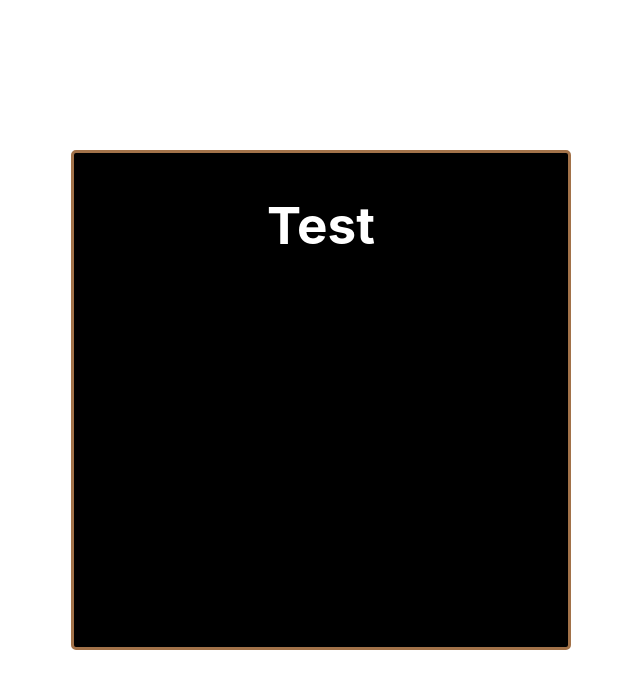
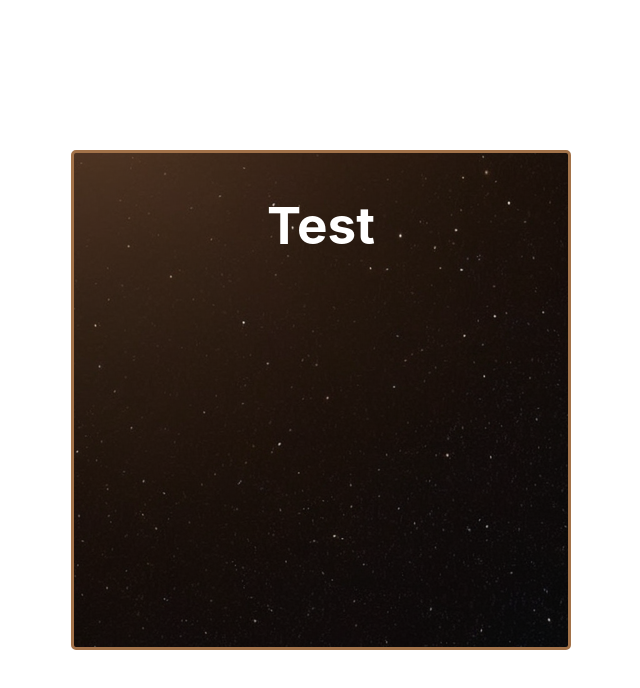
Before and after one commit to CCeph/defeat-the-cat-wizard, a React (Vite) app: page / in a window 1280 px wide. Shown: the top 688 px of the page, without its empty margins (319-959 px from the left). Built offline with nearby package versions, Linux system fonts and the light colour scheme.

Commit message:
Two potential space background images added

```diff
--- a/src/styles/CenteredPopup.css
+++ b/src/styles/CenteredPopup.css
@@ -4,7 +4,8 @@
   border: 3px solid var(--primary-border-color);
   border-radius: 5px;
   padding: 10px;
-  background-color: black;
+  background-image: url("../resources/stars-space-brown-top-gradient.png");
+  background-position: center;
   color: white;
   height: 500px;
   width: 500px;
```
Also changed, not shown: src/resources/stars-space-brown-gradient.png (added), src/resources/stars-space-brown-top-gradient.png (added).
